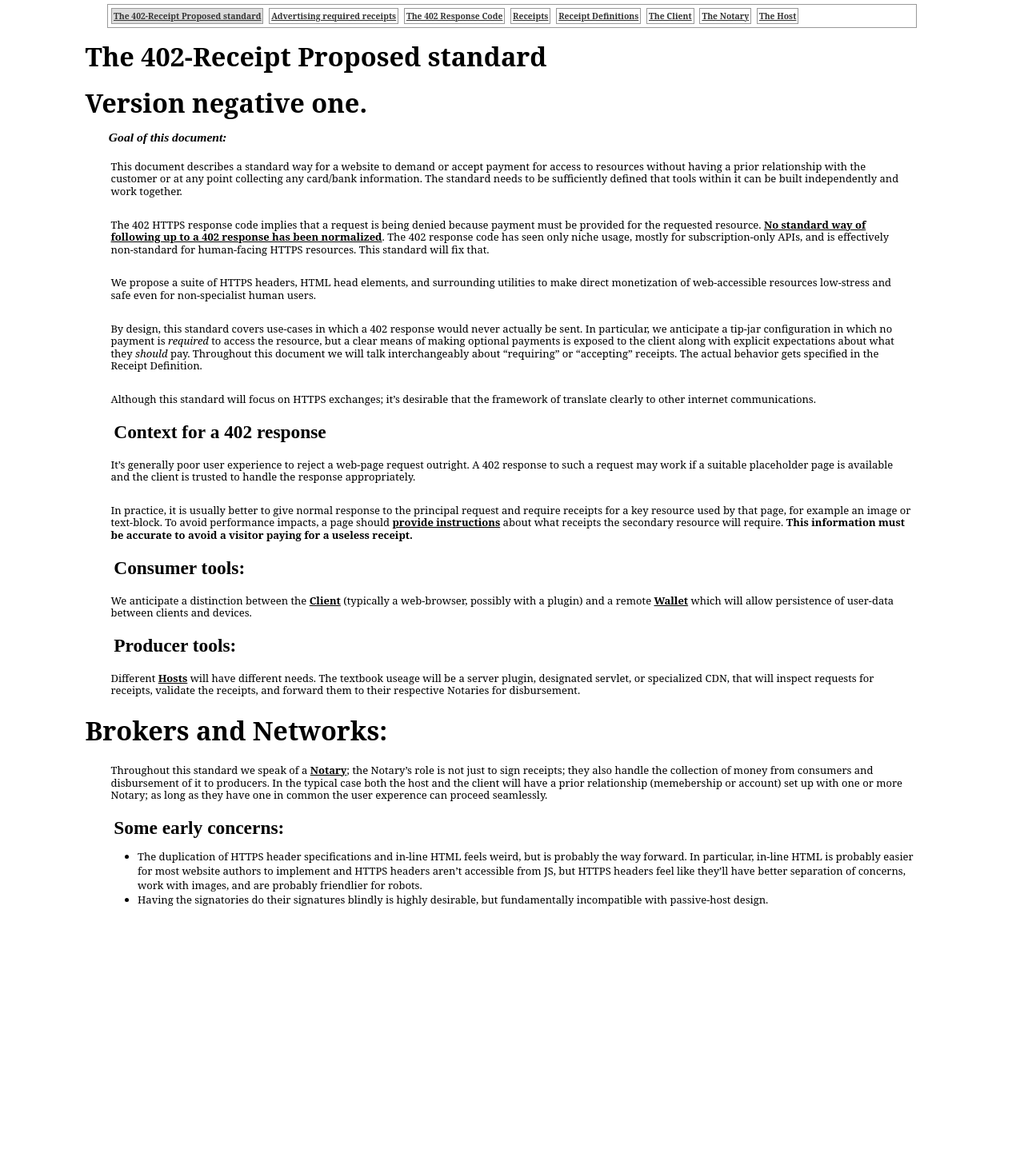
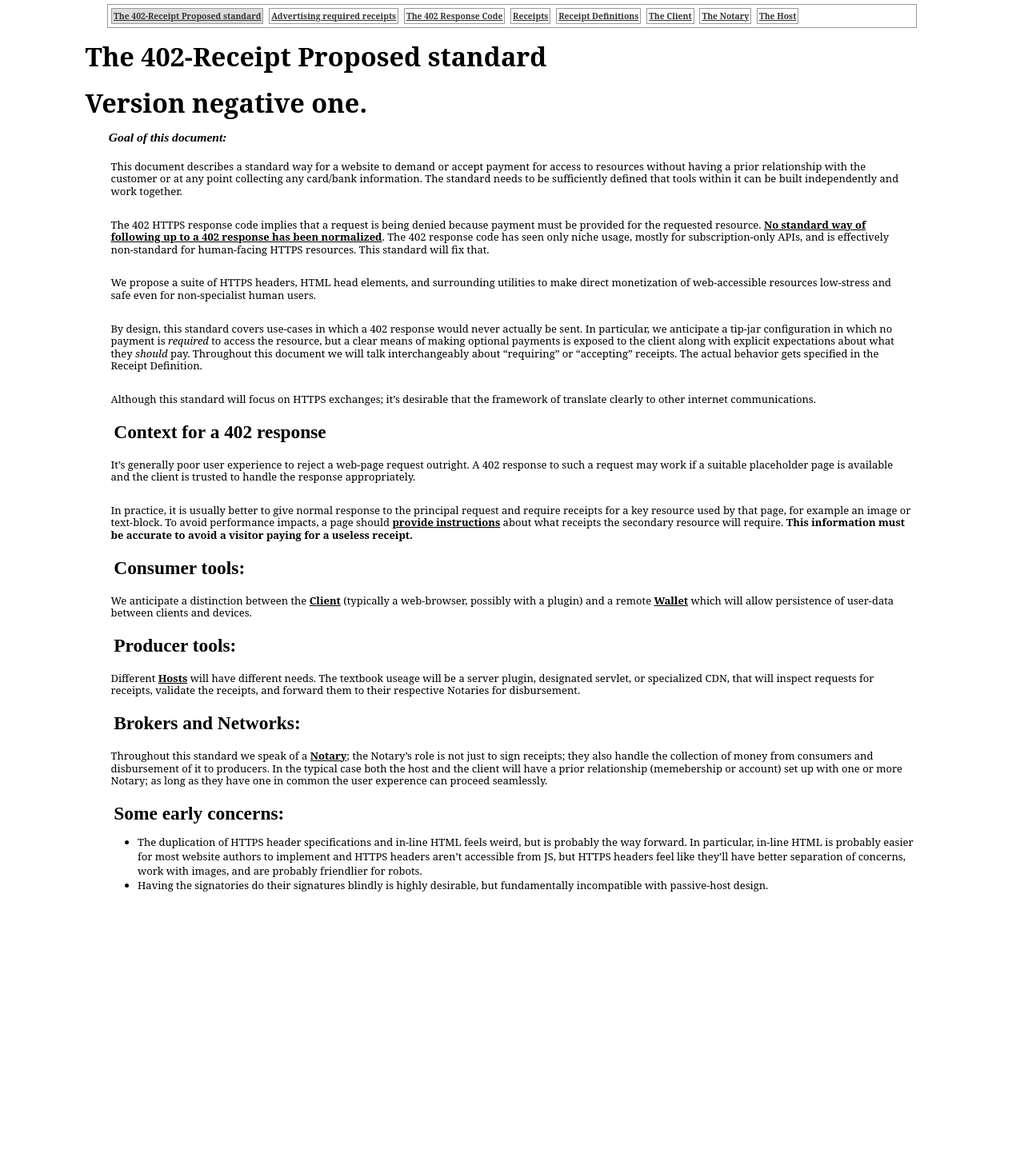
Before and after one commit to erikpukinskis/direct-monetization-static, a Jekyll site: the page built from _proposal/introduction.markdown, in a window 1280 px wide. Shown: the whole page at 80% size. Built offline with Jekyll 4.4.1, drawn with Linux system fonts in a browser that asks for light colours.

```diff
--- a/_proposal/introduction.markdown
+++ b/_proposal/introduction.markdown
@@ -29,7 +29,7 @@ We anticipate a distinction between the [Client]({{ "/client.html" | relative_ur
 ## Producer tools:
 Different [Hosts]({{ "/host.html" | relative_url }}) will have different needs. The textbook useage will be a server plugin, designated servlet, or specialized CDN, that will inspect requests for receipts, validate the receipts, and forward them to their respective Notaries for disbursement.
 
-# Brokers and Networks:
+## Brokers and Networks:
 Throughout this standard we speak of a [Notary]({{ "/notary.html" | relative_url }}); the Notary's role is not just to sign receipts; they also handle the collection of money from consumers and disbursement of it to producers. In the typical case both the host and the client will have a prior relationship (memebership or account) set up with one or more Notary; as long as they have one in common the user experence can proceed seamlessly.
 
 ## Some early concerns:
```
